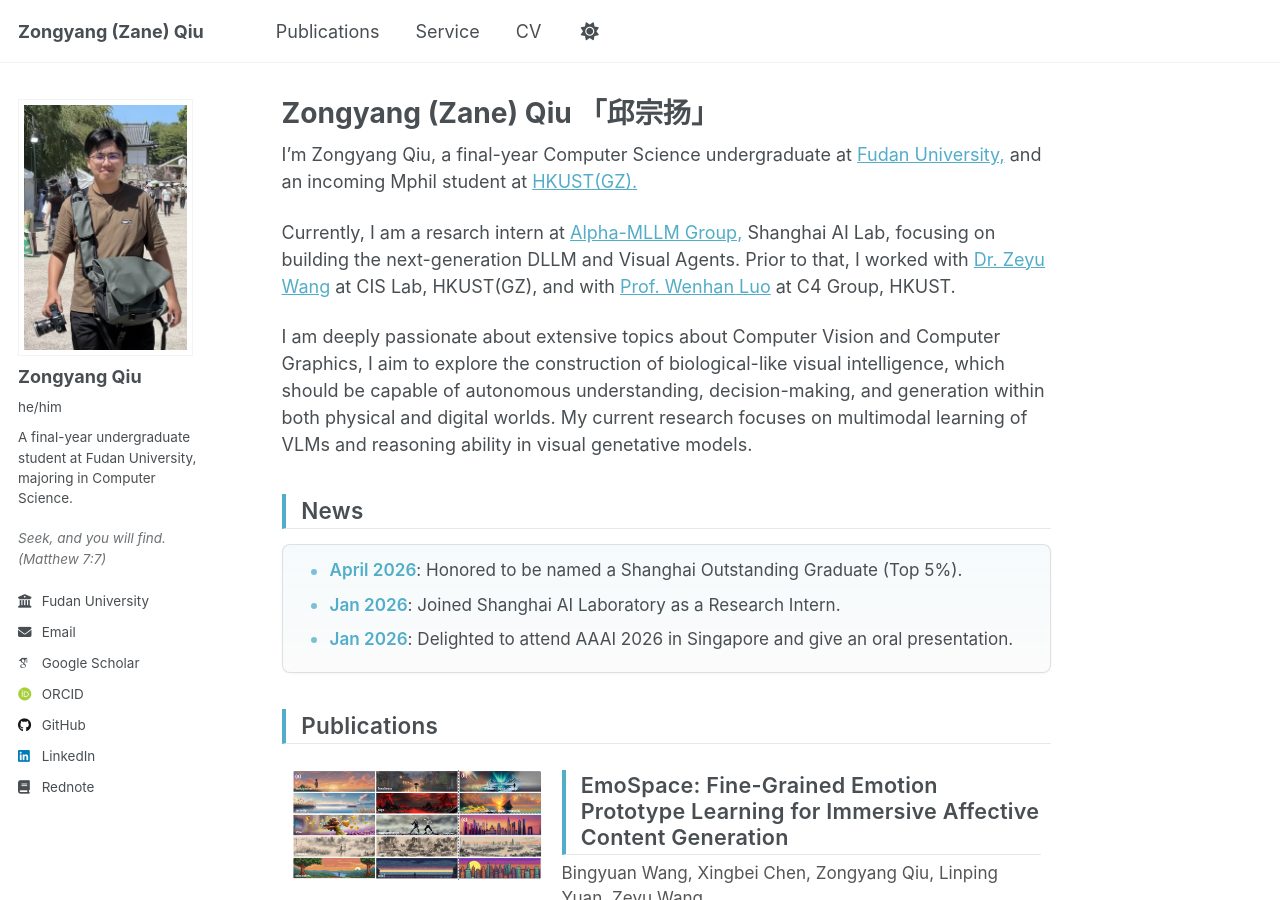
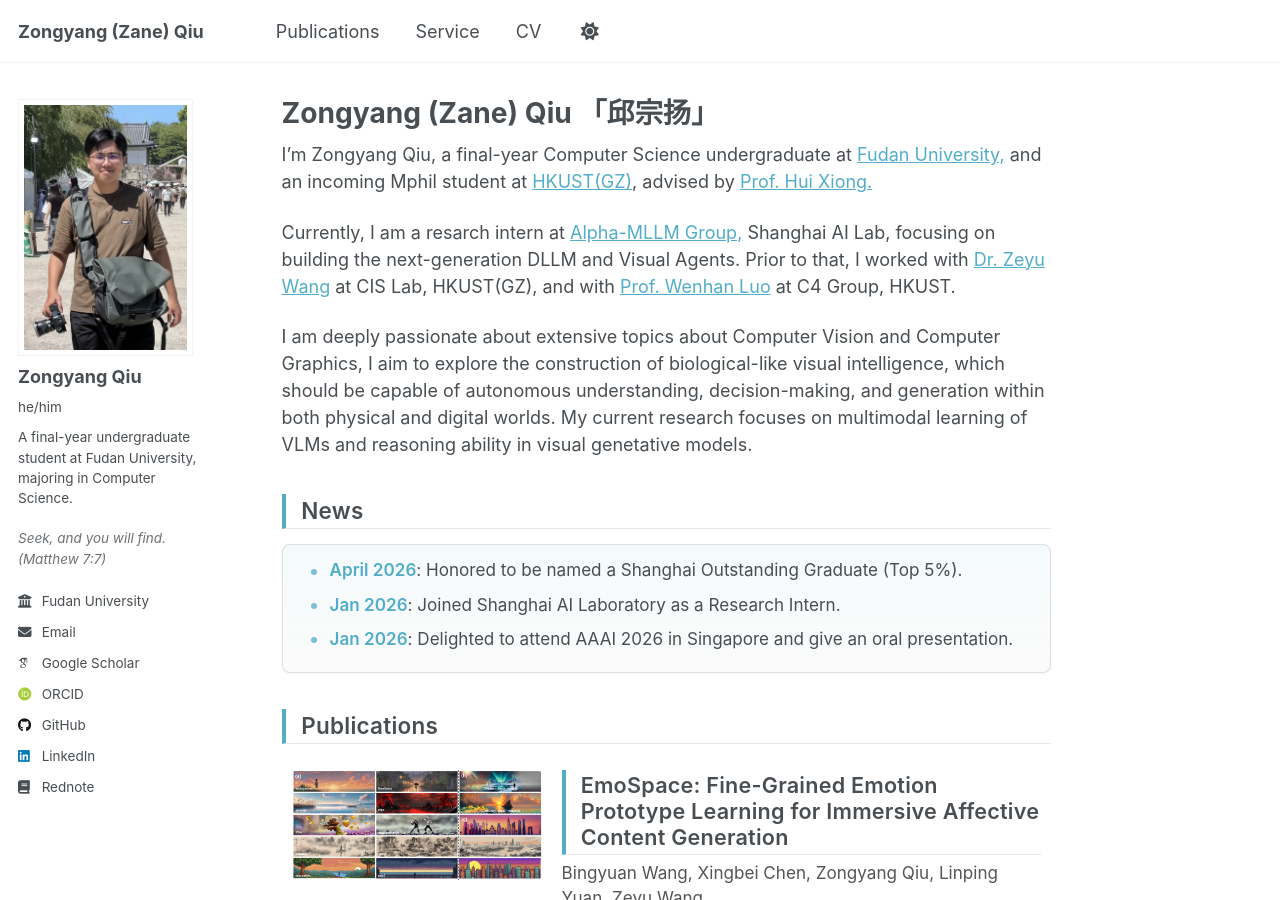
Before and after one commit to Zane-ZYQiu/Zane-ZYQiu.github.io, a Jekyll site: the page built from _pages/about.md, in a window 1280 px wide and 900 px high. Built offline with Jekyll 4.4.1, drawn with Linux system fonts in a browser that asks for light colours; some web fonts are replaced.

Commit message:
update master advisor

```diff
--- a/_pages/about.md
+++ b/_pages/about.md
@@ -7,7 +7,7 @@ redirect_from:
   - /about.html
 ---
 
-I'm Zongyang Qiu, a final-year Computer Science undergraduate at [Fudan University,](https://www.fudan.edu.cn/en) and an incoming Mphil student at [HKUST(GZ).](https://www.hkust-gz.edu.cn)
+I'm Zongyang Qiu, a final-year Computer Science undergraduate at [Fudan University,](https://www.fudan.edu.cn/en) and an incoming Mphil student at [HKUST(GZ)](https://www.hkust-gz.edu.cn), advised by [Prof. Hui Xiong.](https://hkustai.github.io/)
 
 Currently, I am a resarch intern at [Alpha-MLLM Group,](https://github.com/Alpha-VLLM) Shanghai AI Lab, focusing on building the next-generation DLLM and Visual Agents. Prior to that, I worked with [Dr. Zeyu Wang](https://cislab.hkust-gz.edu.cn/members/zeyu-wang) at CIS Lab, HKUST(GZ), and with [Prof. Wenhan Luo](https://whluo.github.io) at C4 Group, HKUST.
 
```
